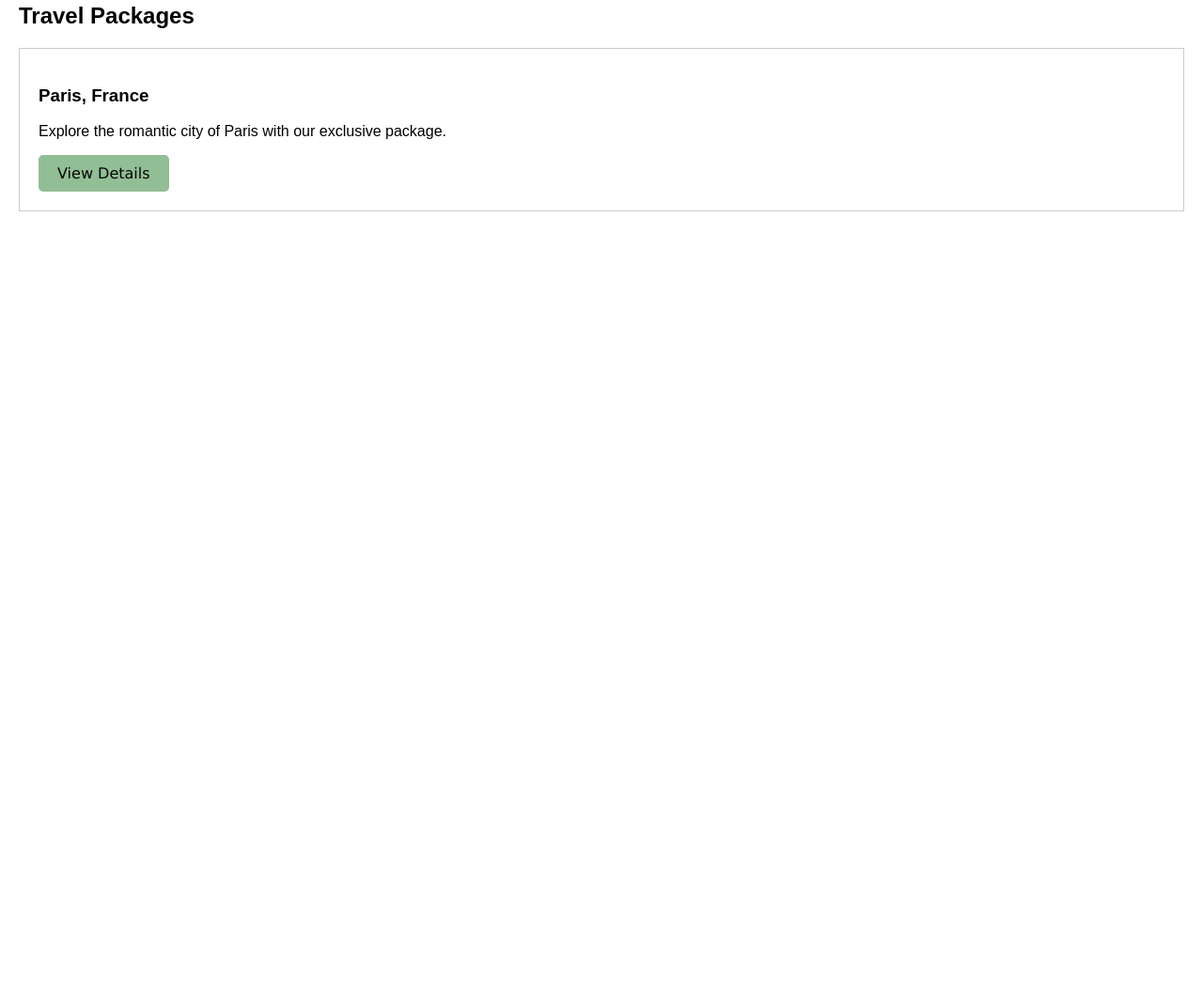
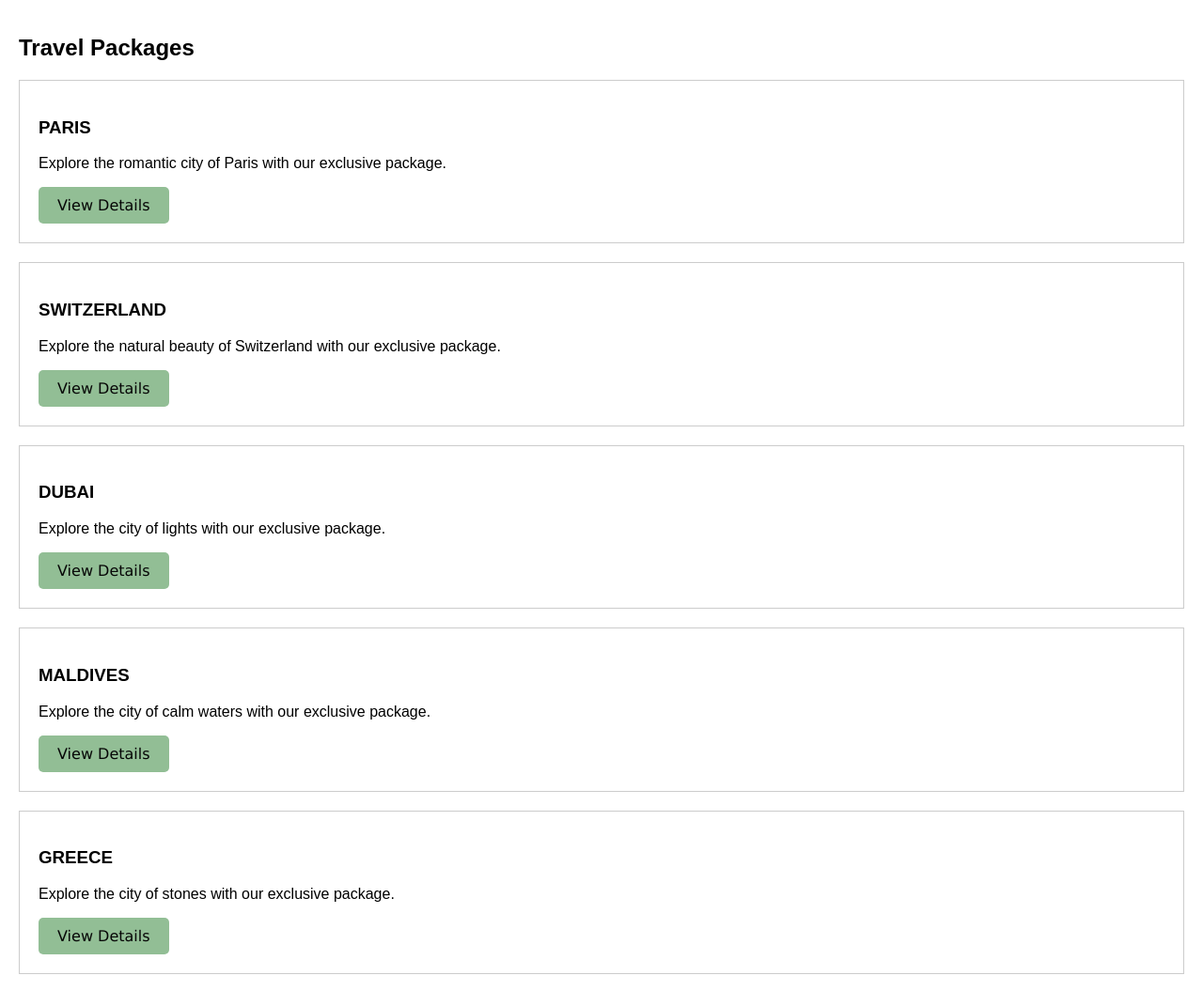
Before and after one commit to KESHAVSHARMA40/KESHAVGITHUB, a plain HTML site: page TRAVEL WEBSITE/packages.html in a window 1280 px wide. Shown: the part 177-1232 px from the top of the page at 94% size. Before the commit the page ends 800 px from the top, so only its background shows below. Drawn offline with Linux system fonts and the light colour scheme.

```diff
--- a/TRAVEL WEBSITE/STYLES.css
+++ b/TRAVEL WEBSITE/STYLES.css
@@ -5,6 +5,7 @@
   }
 
   header {
+    font-size: 30PX;
     font-style: italic;
     font-family: 'Times New Roman', Times, serif;
     background-size: cover;
--- a/TRAVEL WEBSITE/packages.html
+++ b/TRAVEL WEBSITE/packages.html
@@ -8,17 +8,41 @@
 </head>
 <body>
   <header>
-    <!-- Navigation code same as index.html -->
+   PACKAGES
   </header>
 
   <main>
     <section class="packages">
       <h2>Travel Packages</h2>
       <div class="package">
-        <h3>Paris, France</h3>
+        <h3>PARIS</h3>
         <p>Explore the romantic city of Paris with our exclusive package.</p>
+        <a href="Contact.html" class="btn">View Details</a>
+      </div>
+
+      <div class="package">
+        <h3>SWITZERLAND</h3>
+        <p>Explore the natural beauty of Switzerland with our exclusive package.</p>
+        <a href="Contact.html" class="btn">View Details</a>
+      </div>
+
+      <div class="package">
+        <h3>DUBAI</h3>
+        <p>Explore the city of lights with our exclusive package.</p>
+        <a href="Contact.html" class="btn">View Details</a>
+      </div>
+
+      <div class="package">
+        <h3>MALDIVES</h3>
+        <p>Explore the city of calm waters with our exclusive package.</p>
+        <a href="Contact.html" class="btn">View Details</a>
+      </div>
+      <div class="package">
+        <h3>GREECE</h3>
+        <p>Explore the city of stones with our exclusive package.</p>
         <a href="#" class="btn">View Details</a>
       </div>
+
       <!-- More packages can be added -->
     </section>
   </main>
```
Also changed, not shown: TRAVEL WEBSITE/Contact.html (+1 -1 lines), TRAVEL WEBSITE/Destinations.html (+22 -2 lines), TRAVEL WEBSITE/index(homepage).html (+37 -1 lines).
